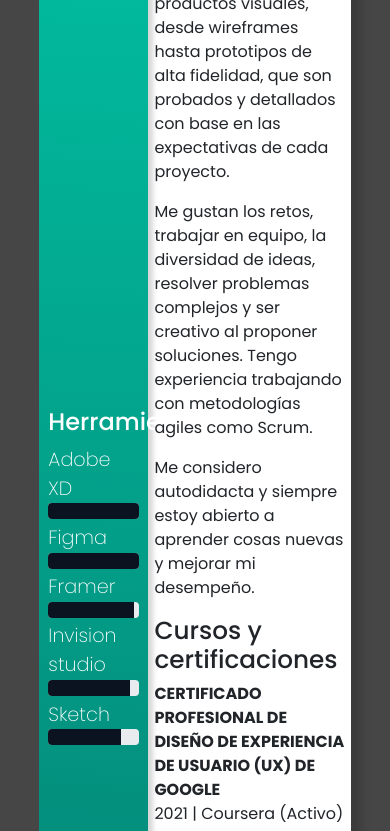
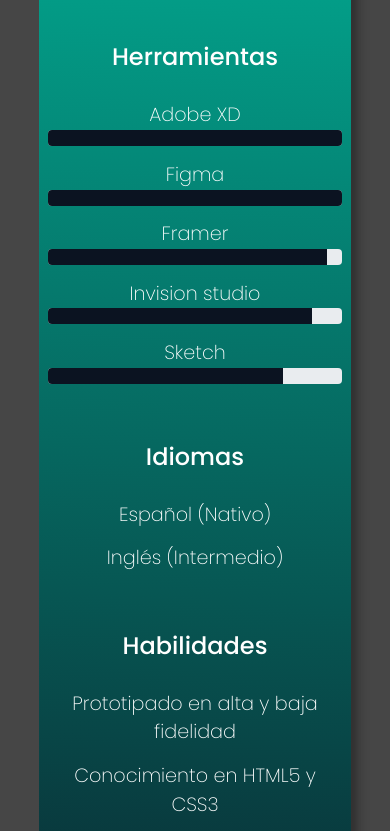
Before and after one commit to NatMoran/DEVF, a plain HTML site: page CV/Index.html in a window 390 px wide. Shown: the part 427-1258 px from the top of the page. Drawn offline with nearby package versions, Linux system fonts and the light colour scheme.

Commit message:
La buena

```diff
--- a/CV/Index.html
+++ b/CV/Index.html
@@ -3,6 +3,7 @@
   <head>
     <meta charset="UTF-8" />
     <meta http-equiv="X-UA-Compatible" content="IE=edge" />
+    <meta name="viewport" content="width=device-width, initial-scale=1.0">
     <title>Mi CV</title>
     <link
       href="https://cdn.jsdelivr.net/npm/bootstrap@5.1.3/dist/css/bootstrap.min.css"
--- a/CV/styles.css
+++ b/CV/styles.css
@@ -50,6 +50,9 @@ aside {
   box-shadow: 5px 5px 5px #00000029;
   border-radius: 0px 16px 16px 0px;
   padding: 5% 3%;
+  display: flex;
+  flex-direction: column;
+  justify-content: space-between;
 }
 
 .image-profile {
@@ -71,11 +74,6 @@ aside {
   font-size: 1.2rem;
 }
 
-aside {
-  display: flex;
-  flex-direction: column;
-  justify-content: space-between;
-}
 aside ul {
   list-style: none;
   padding: 0;
@@ -130,3 +128,24 @@ main li::before {
   display: flex;
   width: 10%;
 }
+
+
+/*Media Queries*/
+
+@media (max-width:600px){
+  body{
+    display: block;
+  }
+
+  aside{
+    width: 100%;
+    display: block;
+    border-radius: 0 0 16px 16px;
+    text-align: center;
+  }
+
+  main{
+    text-align: center;
+    width: 100%;
+  }
+}
```
